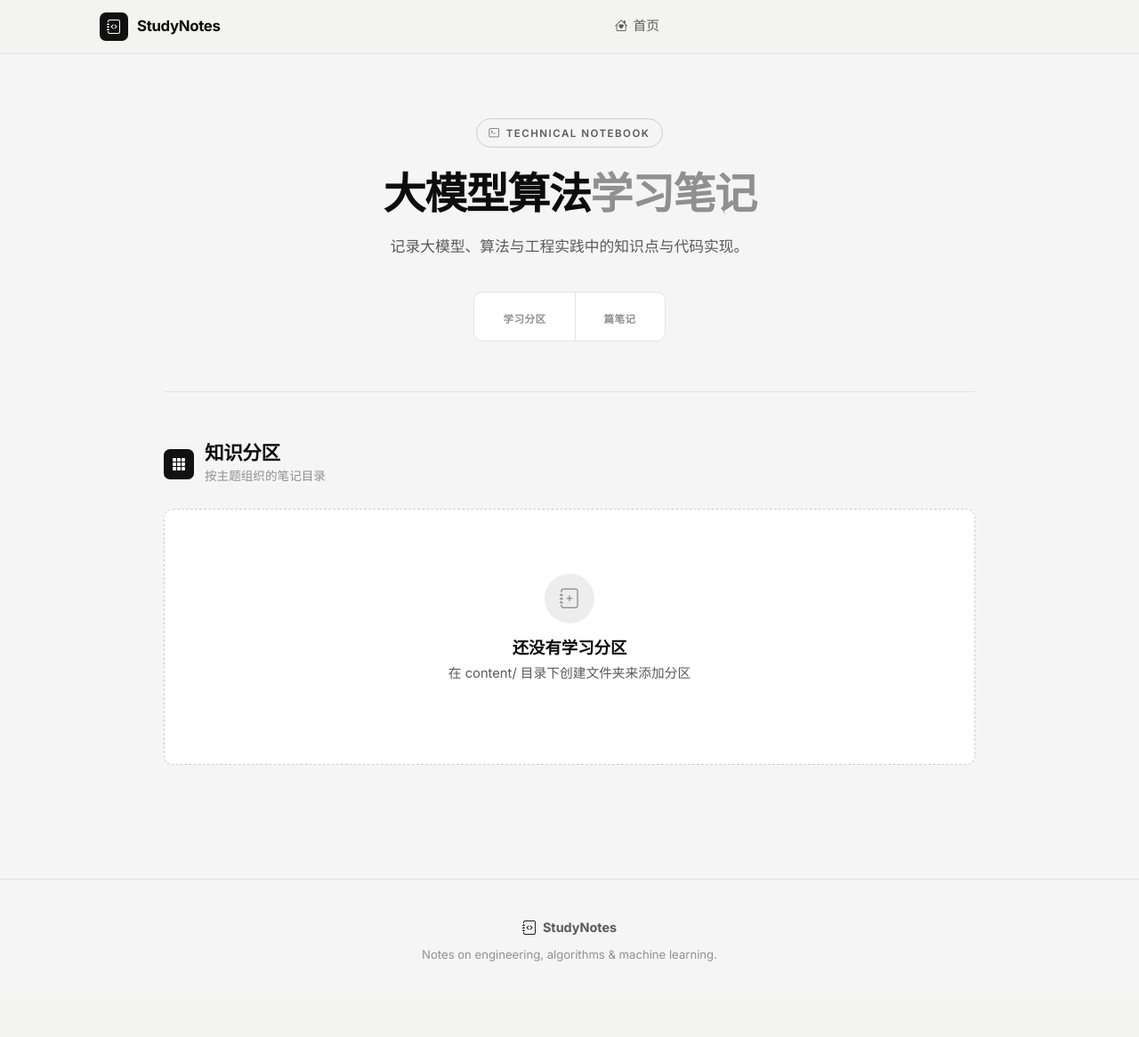
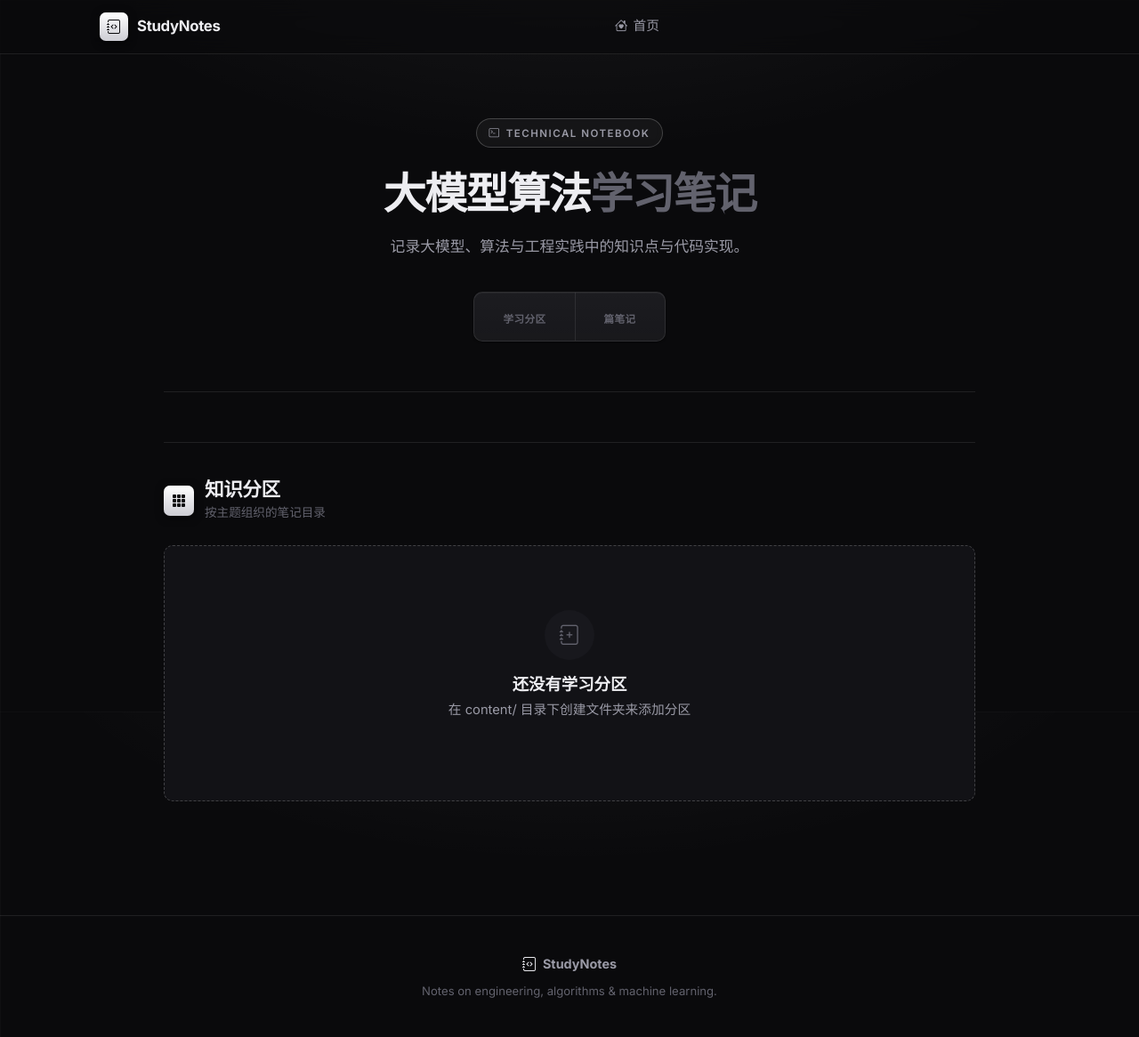
Before and after one commit to ziyi-wang2003/studynote, a Python web app: template templates/home.html in a window 1280 px wide. Shown: the whole page at 89% size. Before the commit the page ends 1081 px from the top, so only its background shows below. Run offline with Jinja, Linux system fonts and the light colour scheme; the template is opened without the code that fills it, so the values that code supplies are empty; some libraries are stand-ins or nearby versions.

Commit message:
改为深色高科技风：玻璃光泽面板 + 细网格线 + 分块
- tokens 翻为深色：近黑底、暗玻璃面板、半透明白细边、浅色文字
- body 加细网格线纹理 + 顶部柔光("发油"光泽)
- 面板加顶部高光渐变 + 深度阴影，区块间用 hairline 分隔
- 品牌/区块图标改为亮白磨砂芯片，按钮反白
- 撤掉强制黑白：分类彩色图标/圆点/标记/标签恢复，提升"生气"

Co-Authored-By: Claude Opus 4.7 <noreply@anthropic.com>

```diff
--- a/static/css/style.css
+++ b/static/css/style.css
@@ -737,42 +737,62 @@ body.editor-mode .editor-wrap .markdown-editor { resize: none; overscroll-behavi
 }
 
 /* ════════════════════════════════════════════════════════
-   Monochrome enforcement + premium refinements
-   Content carries per-category colors as inline styles;
-   override them so the whole site stays strictly black/white.
+   Dark high-tech layer — glossy panels, hairline grid,
+   sectioned blocks. Per-category colours stay (adds life).
    ════════════════════════════════════════════════════════ */
-.cat-icon[style], .cat-hero-icon[style] {
-    background: #111 !important;
-    color: #fff !important;
-    border-radius: var(--radius-sm);
+body {
+    background-color: var(--bg);
+    background-image:
+        radial-gradient(900px 460px at 50% -160px, rgba(255,255,255,0.07), transparent 72%),
+        linear-gradient(rgba(255,255,255,0.021) 1px, transparent 1px),
+        linear-gradient(90deg, rgba(255,255,255,0.021) 1px, transparent 1px);
+    background-size: 100% 100%, 56px 56px, 56px 56px;
+    background-position: 0 0, 0 0, 0 0;
+    background-attachment: fixed;
 }
-.recent-dot[style] {
-    background: #c9c9c9 !important;
-    width: 6px; height: 6px;
+
+.navbar { background: rgba(10,10,12,0.66); border-bottom: 1px solid var(--border); }
+.navbar.scrolled { box-shadow: 0 1px 0 var(--border), 0 10px 34px rgba(0,0,0,0.65); }
+
+/* Glossy panels: subtle top sheen + depth */
+.cat-card, .glass-card, .recent-card, .article-list,
+.article-page, .cat-hero, .hero-counters {
+    background-color: var(--bg-card);
+    background-image: linear-gradient(180deg, rgba(255,255,255,0.045), rgba(255,255,255,0) 140px);
+    box-shadow: var(--shadow-1);
 }
-.sub-marker[style] { background: #111 !important; }
-.cat-hero { border-left-color: #111 !important; }
-.article-tag[style] {
-    background: var(--bg-2) !important;
-    color: var(--text) !important;
-    border: 1px solid var(--border) !important;
+.cat-card:hover { box-shadow: var(--shadow-2); border-color: var(--border-strong); }
+
+/* Crisp light chips for brand / section markers */
+.section-icon, .brand-icon {
+    background: linear-gradient(180deg, #ffffff, #cdcdd4);
+    color: #0a0a0c;
+    box-shadow: inset 0 1px 0 rgba(255,255,255,0.5), 0 2px 10px rgba(0,0,0,0.55);
 }
-.art-pin, .pin-icon { color: var(--text-3) !important; }
+.btn-glow {
+    background: linear-gradient(180deg, #ffffff, #d9d9df);
+    color: #0a0a0c; border-color: #ffffff;
+}
+.btn-glow:hover { background: #ffffff; color: #0a0a0c; }
 
-/* Two-tone title: accented part in muted grey, not colour */
-.text-gradient { color: var(--text-3); }
-
-/* Premium: crisper hero badge, flatter cards, hairline rhythm */
 .hero-badge {
-    background: transparent;
+    background: rgba(255,255,255,0.045);
     border-color: var(--border-strong);
     color: var(--text-2);
+    backdrop-filter: blur(4px);
 }
-.cat-card { box-shadow: none; }
-.cat-card:hover { box-shadow: var(--shadow-2); transform: translateY(-2px); }
-.glass-card, .recent-card, .article-list, .cat-hero, .article-page { box-shadow: none; }
-.hero-counters { box-shadow: none; }
-.section-icon { background: #111; }
-.brand-icon { background: #111; }
-.markdown-content h2 { border-left-color: #111; }
-::selection { background: #111; color: #fff; }
+.text-gradient { color: var(--text-3); }
+.markdown-content h2 { border-left-color: #e9e9ee; }
+.markdown-content code { background: rgba(255,255,255,0.06); border-color: var(--border); color: #e9e9ee; }
+.highlight { border-color: var(--border); box-shadow: inset 0 1px 0 rgba(255,255,255,0.03); }
+::selection { background: #e9e9ee; color: #0a0a0c; }
+
+/* Sectioned "blocks" — hairline rules between regions */
+.section-head { border-top: 1px solid var(--border); padding-top: var(--s-7); }
+.toc-sidebar { background-clip: padding-box; }
+
+@media print {
+    body { background: #fff !important; }
+    .cat-card, .glass-card, .recent-card, .article-list,
+    .article-page, .cat-hero { background-image: none; }
+}
--- a/static/css/tokens.css
+++ b/static/css/tokens.css
@@ -7,17 +7,17 @@
    ============================================================ */
 
 :root {
-  /* ── Accent (monochrome — black/grey only) ────────────── */
-  --accent-50:  #f3f3f3;
-  --accent-100: #e6e6e6;
-  --accent-200: #cdcdcd;
-  --accent-300: #a6a6a6;
-  --accent-400: #6e6e6e;
-  --accent-500: #1c1c1c;   /* primary ink */
-  --accent-600: #141414;
-  --accent-700: #0d0d0d;
-  --accent-800: #070707;
-  --accent-900: #000000;
+  /* ── Accent (light "ink" on dark UI) ──────────────────── */
+  --accent-50:  #1b1b20;
+  --accent-100: #26262d;
+  --accent-200: #34343d;
+  --accent-300: #5a5a66;
+  --accent-400: #8c8c99;
+  --accent-500: #e9e9ee;   /* primary — near-white */
+  --accent-600: #f4f4f7;
+  --accent-700: #fafafb;
+  --accent-800: #ffffff;
+  --accent-900: #ffffff;
 
   /* ── Neutral ink & paper scale ────────────────────────── */
   --gray-0:   #ffffff;
@@ -35,35 +35,35 @@
   --gray-900: #1a1a18;
 
   /* ── Semantic surfaces ────────────────────────────────── */
-  --bg:            #f5f5f5;          /* page — neutral light grey */
-  --bg-2:          #ededed;          /* inset / hover fill */
-  --bg-card:       #ffffff;          /* card surface */
-  --bg-card-solid: #ffffff;
-  --bg-glass:      #ffffff;
-  --bg-hover:      #f7f7f7;
-  --bg-code:       #161616;          /* near-black code surface */
-  --bg-code-head:  #0e0e0e;
+  --bg:            #0a0a0c;          /* page — deep near-black */
+  --bg-2:          #18181d;          /* inset / hover fill */
+  --bg-card:       #121216;          /* glossy panel base */
+  --bg-card-solid: #121216;
+  --bg-glass:      rgba(20,20,25,0.7);
+  --bg-hover:      #1c1c22;
+  --bg-code:       #0c0c0f;          /* code surface — darker than panel */
+  --bg-code-head:  #08080a;
 
-  --text:    #0d0d0d;                /* near-black ink */
-  --text-2:  #5a5a5a;
-  --text-3:  #909090;
-  --text-inv:#fafafa;
+  --text:    #ededf1;                /* off-white ink */
+  --text-2:  #9a9aa6;
+  --text-3:  #62626d;
+  --text-inv:#0a0a0c;
 
-  --border:        #e3e3e3;          /* hairline */
-  --border-2:      #ededed;
-  --border-strong: #cdcdcd;
-  --border-hover:  #0d0d0d;
+  --border:        rgba(255,255,255,0.09);   /* hairline on dark */
+  --border-2:      rgba(255,255,255,0.05);
+  --border-strong: rgba(255,255,255,0.20);
+  --border-hover:  rgba(255,255,255,0.34);
 
-  --glow:        rgba(0, 0, 0, 0.05);
-  --glow-strong: rgba(0, 0, 0, 0.10);
+  --glow:        rgba(255,255,255,0.05);
+  --glow-strong: rgba(255,255,255,0.10);
 
-  /* ── Shadows (flat, restrained — premium minimal) ─────── */
-  --shadow-sm: 0 1px 2px rgba(0, 0, 0, 0.03);
-  --shadow-1:  0 1px 2px rgba(0, 0, 0, 0.04);
-  --shadow-2:  0 2px 8px rgba(0, 0, 0, 0.06);
-  --shadow-3:  0 8px 28px rgba(0, 0, 0, 0.10);
-  --shadow-glow: 0 1px 2px rgba(0, 0, 0, 0.04);
-  --shadow-inner-glint: none;
+  /* ── Shadows (depth on black) ─────────────────────────── */
+  --shadow-sm: 0 1px 2px rgba(0, 0, 0, 0.5);
+  --shadow-1:  0 1px 2px rgba(0, 0, 0, 0.5), inset 0 1px 0 rgba(255,255,255,0.04);
+  --shadow-2:  0 6px 24px rgba(0, 0, 0, 0.6), inset 0 1px 0 rgba(255,255,255,0.05);
+  --shadow-3:  0 16px 48px rgba(0, 0, 0, 0.7), inset 0 1px 0 rgba(255,255,255,0.06);
+  --shadow-glow: 0 0 0 1px rgba(255,255,255,0.04);
+  --shadow-inner-glint: inset 0 1px 0 rgba(255,255,255,0.05);
 
   /* ── Radii ────────────────────────────────────────────── */
   --radius-xs: 5px;
--- a/templates/base.html
+++ b/templates/base.html
@@ -15,11 +15,11 @@
     <!-- KaTeX -->
     <link rel="stylesheet" href="https://cdn.jsdelivr.net/npm/katex@0.16.11/dist/katex.min.css">
     <!-- Code highlighting -->
-    <link rel="stylesheet" href="{{ root }}static/css/code.css?v=20260518i">
+    <link rel="stylesheet" href="{{ root }}static/css/code.css?v=20260519a">
     <!-- Design tokens -->
-    <link rel="stylesheet" href="{{ root }}static/css/tokens.css?v=20260518i">
+    <link rel="stylesheet" href="{{ root }}static/css/tokens.css?v=20260519a">
     <!-- Custom -->
-    <link rel="stylesheet" href="{{ root }}static/css/style.css?v=20260518i">
+    <link rel="stylesheet" href="{{ root }}static/css/style.css?v=20260519a">
     {% block extra_css %}{% endblock %}
 </head>
 <body class="{% block body_class %}{% endblock %}">
@@ -71,7 +71,7 @@
     <script src="https://cdn.jsdelivr.net/npm/bootstrap@5.3.3/dist/js/bootstrap.bundle.min.js"></script>
     <script src="https://cdn.jsdelivr.net/npm/katex@0.16.11/dist/katex.min.js"></script>
     <script src="https://cdn.jsdelivr.net/npm/katex@0.16.11/dist/contrib/auto-render.min.js"></script>
-    <script src="{{ root }}static/js/main.js?v=20260518i"></script>
+    <script src="{{ root }}static/js/main.js?v=20260519a"></script>
     <script src="https://cdn.jsdelivr.net/npm/mermaid@11/dist/mermaid.min.js"></script>
     <script>
     document.addEventListener('DOMContentLoaded', function() {
```
